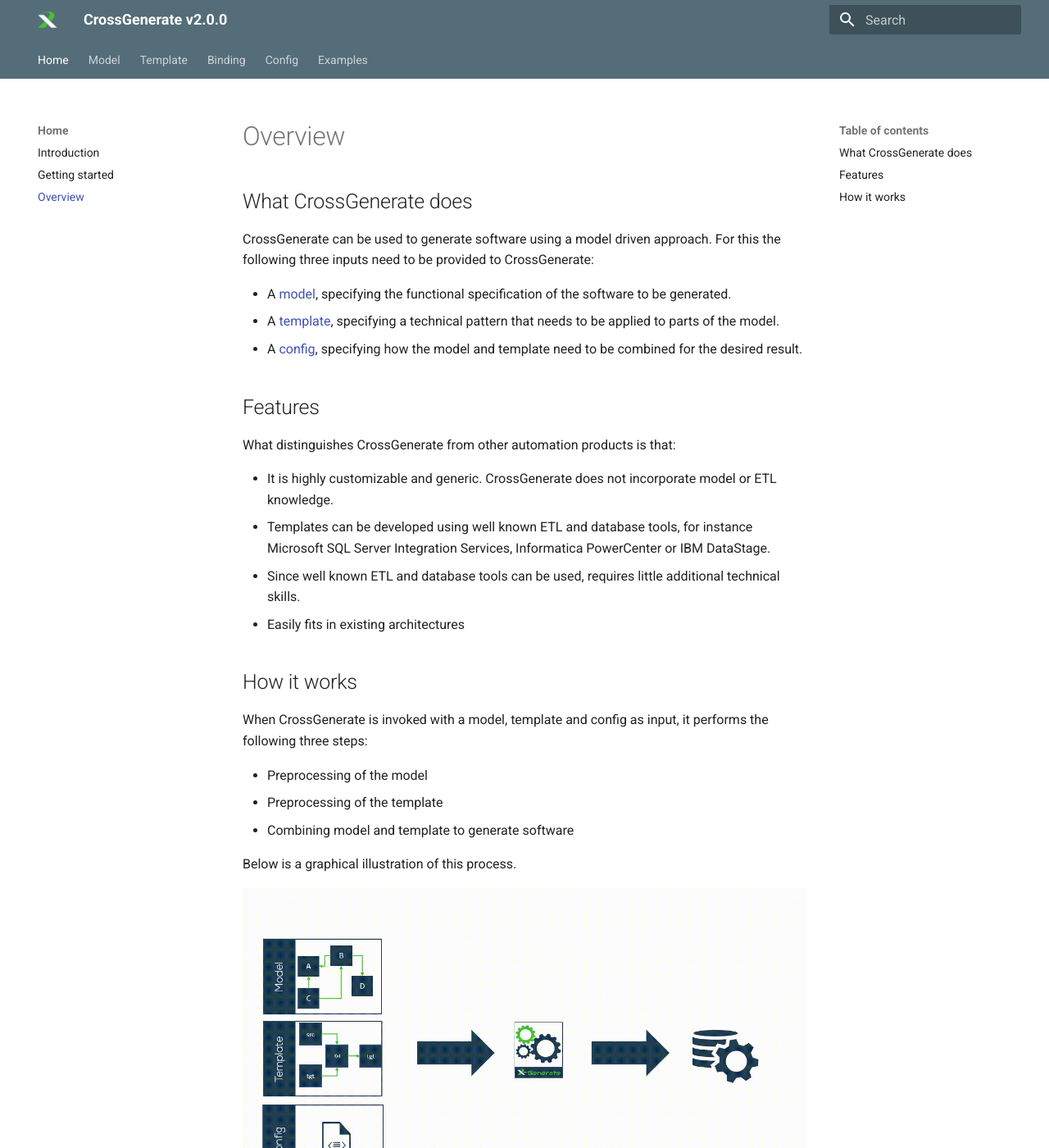
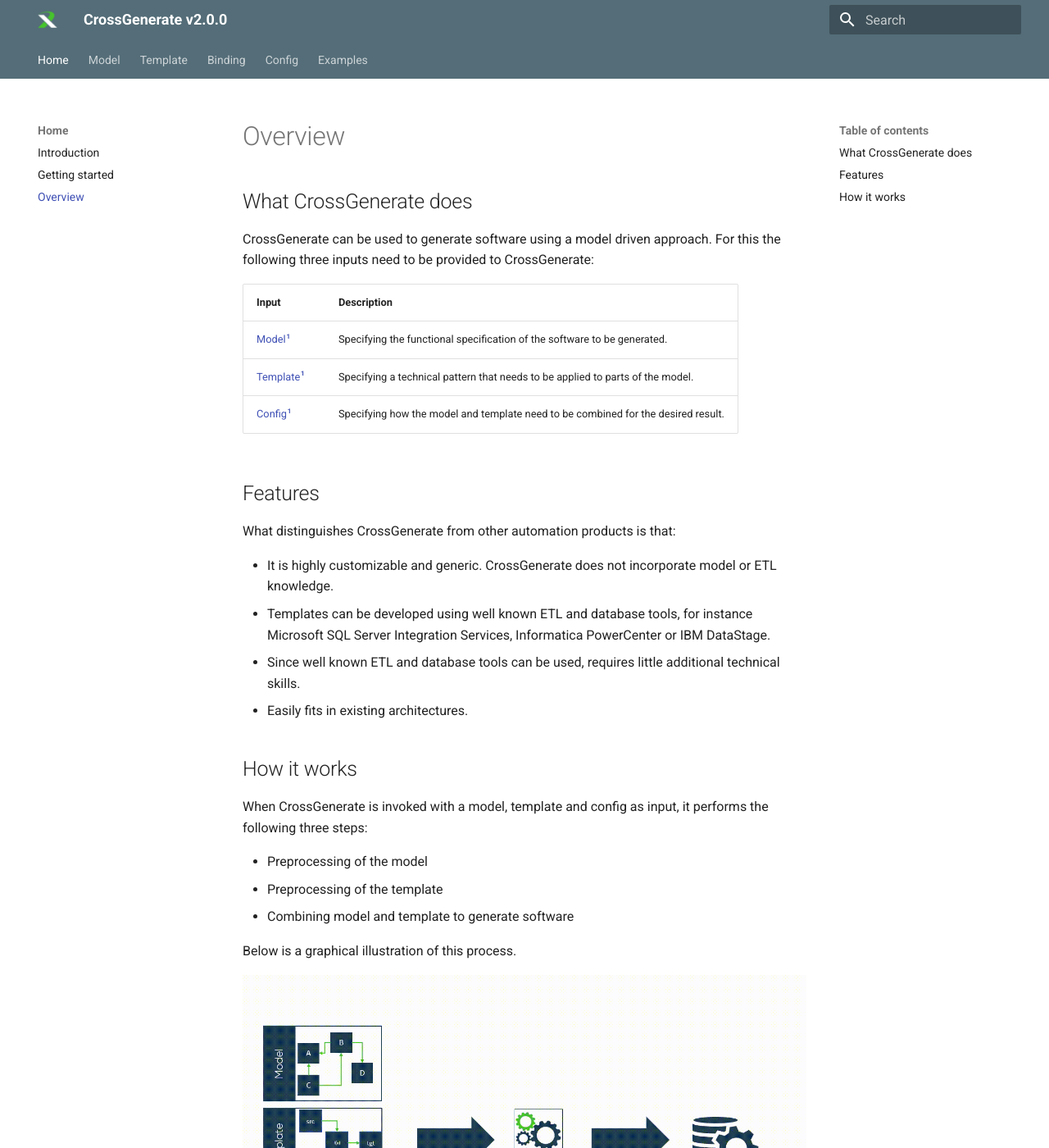
Before and after one commit to CrossBreezeNL/CrossGenerate, an MkDocs documentation site: the page built from Documentation/docs/Overview.md, in a window 1280 px wide and 1400 px high. Shown: the whole window at 82% size. Built offline with MkDocs 1.6.1 and Material for MkDocs 9.7.7, drawn with Linux system fonts in a browser that asks for light colours; old or Windows-style settings are respelled for this version of MkDocs; some of the changed text lies outside the part shown.

Commit message:
Changed inputs into table structure. Added footnote. Added footnote comment also to index page.
Related Work Items: #103

```diff
--- a/Documentation/docs/Overview.md
+++ b/Documentation/docs/Overview.md
@@ -4,9 +4,11 @@
 CrossGenerate can be used to generate software using a model driven approach.
 For this the following three inputs need to be provided to CrossGenerate:
 
-- A [model](./Model), specifying the functional specification of the software to be generated.
-- A [template](./Template), specifying a technical pattern that needs to be applied to parts of the model.
-- A [config](./Config), specifying how the model and template need to be combined for the desired result.
+| Input                  | Description |
+|:---                    |:---         |
+| [Model](./Model)[^1]       | Specifying the functional specification of the software to be generated. |
+| [Template](./Template)[^1] | Specifying a technical pattern that needs to be applied to parts of the model. |
+| [Config](./Config)[^1]     | Specifying how the model and template need to be combined for the desired result. |
 
 ## Features
 What distinguishes CrossGenerate from other automation products is that:
@@ -14,7 +16,7 @@ What distinguishes CrossGenerate from other automation products is that:
 - It is highly customizable and generic. CrossGenerate does not incorporate model or ETL knowledge.
 - Templates can be developed using well known ETL and database tools, for instance Microsoft SQL Server Integration Services, Informatica PowerCenter or IBM DataStage.
 - Since well known ETL and database tools can be used, requires little additional technical skills.
-- Easily fits in existing architectures
+- Easily fits in existing architectures.
 
 ## How it works
 When CrossGenerate is invoked with a model, template and config as input, it performs the following three steps:
@@ -25,4 +27,8 @@ When CrossGenerate is invoked with a model, template and config as input, it per
 
 Below is a graphical illustration of this process.
 
-![video](./img/CrossGenerate.gif)
+[![Cross Generate Process](./img/CrossGenerate.gif)](./img/CrossGenerate.gif)
+
+
+[comment]: Footnotes
+[^1]: For more information on the specific input, click on the name.
```
Also changed, not shown: Documentation/docs/index.md (+1 -0 lines).
